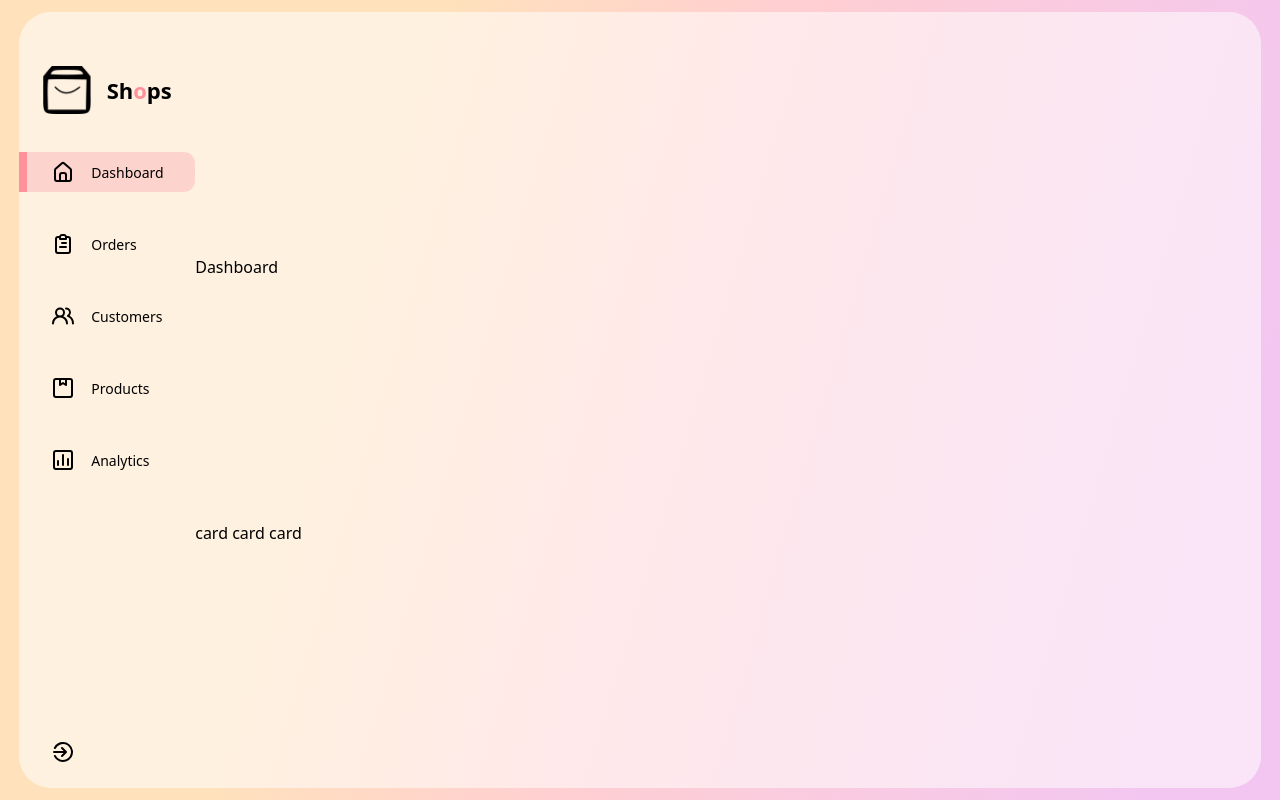
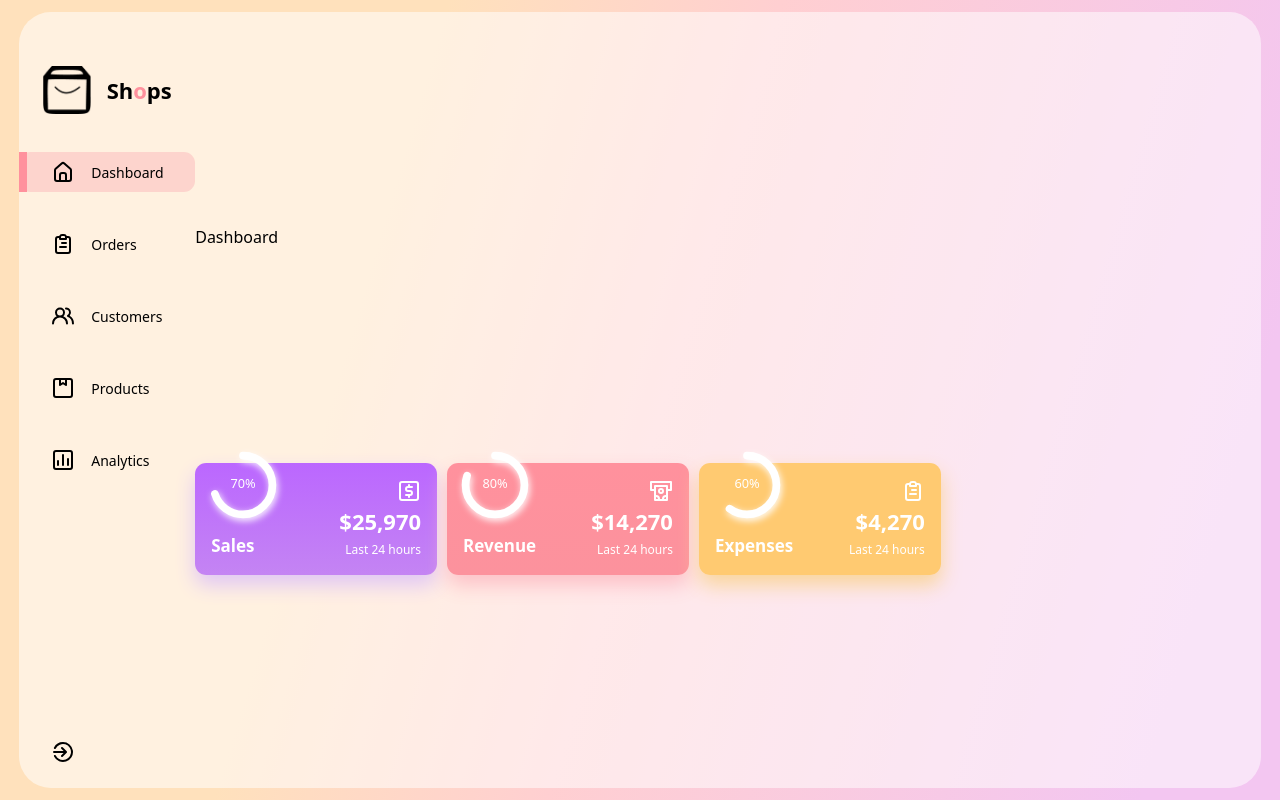
Before and after one commit to jahedasultana/Health-Track, a React (Vite) app in the folder client/: page /dashboard in a window 1280 px wide. Built offline with nearby package versions, Linux system fonts and the light colour scheme.

Commit message:
create new card

```diff
--- a/client/package.json
+++ b/client/package.json
@@ -13,6 +13,8 @@
     "@iconscout/react-unicons": "^2.0.2",
     "framer-motion": "^11.11.10",
     "react": "^18.3.1",
+    "react-apexcharts": "^1.5.0",
+    "react-circular-progressbar": "^2.1.0",
     "react-countup": "^6.5.3",
     "react-dom": "^18.3.1",
     "react-icons": "^5.3.0",
--- a/client/src/dashboard/cards/Cards.css
+++ b/client/src/dashboard/cards/Cards.css
@@ -0,0 +1,23 @@
+.Cards {
+    display: flex;
+    gap: 10px;
+  }
+  .parentContainer{
+    width: 100%;
+  }
+
+  @media screen and (max-width: 1200px) {
+    .Cards{
+      flex-direction: column;
+    }
+    .parentContainer{
+      height: 9rem;
+    }
+  }
+
+  @media screen and (max-width: 768px)
+  {
+    .Cards{
+      width: 90%;
+    }
+  }
--- a/client/src/dashboard/cards/Cards.jsx
+++ b/client/src/dashboard/cards/Cards.jsx
@@ -1,11 +1,24 @@
 
+import { cardsData } from "../data/Data";
+import Card from "./card/Card";
 import "./Cards.css";
 const Cards = () => {
     return (
         <div className="Cards">
-            card
-            card
-            card
+              {cardsData.map((card, id) => {
+        return (
+          <div className="parentContainer" key={id}>
+            <Card
+              title={card.title}
+              color={card.color}
+              barValue={card.barValue}
+              value={card.value}
+              png={card.png}
+              series={card.series}
+            />
+          </div>
+        );
+      })}
         </div>
     );
 };
--- /dev/null
+++ b/client/src/dashboard/cards/card/Card.css
@@ -0,0 +1,105 @@
+.CompactCard {
+    display: flex;
+    flex: 1;
+    height: 7rem !important;
+    border-radius: 0.7rem;
+    color: white;
+    padding: 1rem;
+    position: relative;
+    cursor: pointer;
+  }
+  .CompactCard:hover {
+    box-shadow: none !important;
+  }
+
+  /* radial bar */
+  .radialBar {
+    flex: 1 1;
+    display: flex;
+    flex-direction: column;
+    justify-content: flex-end;
+    gap: 1rem;
+  }
+  .CircularProgressbar {
+    width: 4rem !important;
+    overflow: visible;
+  }
+  .CircularProgressbar-path {
+    stroke: white !important;
+    stroke-width: 12px !important;
+    filter: drop-shadow(2px 4px 6px white);
+  }
+  .CircularProgressbar-trail {
+    display: none;
+  }
+  .CircularProgressbar-text {
+    fill: white !important;
+  }
+
+  .radialBar > span {
+    font-size: 17px;
+    font-weight: bold;
+  }
+
+  /* sideDetail*/
+  .detail {
+    flex: 1;
+    display: flex;
+    flex-direction: column;
+    align-items: flex-end;
+    justify-content: space-between;
+  }
+
+  .detail > span:nth-child(2) {
+    font-size: 22px;
+    font-weight: bold;
+  }
+  .detail > span:nth-child(3) {
+    font-size: 12px;
+  }
+
+  /* ExpandedCard */
+  .ExpandedCard {
+    position: absolute;
+    width: 60%;
+    height: 70vh;
+    z-index: 9;
+    left: 13rem;
+    border-radius: 1rem;
+    display: flex;
+    flex-direction: column;
+    align-items: center;
+    justify-content: space-around;
+    padding: 1rem;
+  }
+  .ExpandedCard > span:nth-of-type(1) {
+    color: white;
+    font-size: 26px;
+    font-weight: bold;
+    text-shadow: 0px 0px 15px white;
+  }
+  .ExpandedCard > span:nth-of-type(2) {
+    color: rgb(236, 236, 236);
+    font-size: 15px;
+  }
+
+  .chartContainer {
+    width: 70%;
+  }
+
+  @media screen and (max-width: 1200px) {
+    .ExpandedCard {
+      top: 2rem;
+      height: 45vh;
+      left: 6rem;
+    }
+  }
+
+  @media screen and (max-width: 768px) {
+    .ExpandedCard {
+      top: 8rem;
+      height: 50%;
+      left: 25px;
+      width: 80%;
+    }
+  }
--- /dev/null
+++ b/client/src/dashboard/cards/card/Card.jsx
@@ -0,0 +1,130 @@
+
+import "./Card.css";
+import { CircularProgressbar } from "react-circular-progressbar";
+import "react-circular-progressbar/dist/styles.css";
+import { motion ,AnimatePresence, LayoutGroup } from "framer-motion";
+import { UilTimes } from "@iconscout/react-unicons";
+import Chart from "react-apexcharts";
+import { useState } from "react";
+
+// parent Card
+
+const Card = (props) => {
+  const [expanded, setExpanded] = useState(false);
+  return (
+    <LayoutGroup>
+    <AnimatePresence>
+    {expanded ? (
+        <ExpandedCard param={props} setExpanded={() => setExpanded(false)} />
+      ) : (
+        <CompactCard param={props} setExpanded={() => setExpanded(true)} />
+      )}
+    </AnimatePresence>
+</LayoutGroup>
+  );
+};
+
+// Compact Card
+function CompactCard({ param, setExpanded }) {
+  const Png = param.png;
+  return (
+    <motion.div
+      className="CompactCard"
+      style={{
+        background: param.color.backGround,
+        boxShadow: param.color.boxShadow,
+      }}
+      layoutId="expandableCard"
+      onClick={setExpanded}
+    >
+      <div className="radialBar">
+        <CircularProgressbar
+          value={param.barValue}
+          text={`${param.barValue}%`}
+        />
+        <span>{param.title}</span>
+      </div>
+      <div className="detail">
+        <Png />
+        <span>${param.value}</span>
+        <span>Last 24 hours</span>
+      </div>
+    </motion.div>
+  );
+}
+
+// Expanded Card
+function ExpandedCard({ param, setExpanded }) {
+  const data = {
+    options: {
+      chart: {
+        type: "area",
+        height: "auto",
+      },
+
+      dropShadow: {
+        enabled: false,
+        enabledOnSeries: undefined,
+        top: 0,
+        left: 0,
+        blur: 3,
+        color: "#000",
+        opacity: 0.35,
+      },
+
+      fill: {
+        colors: ["#fff"],
+        type: "gradient",
+      },
+      dataLabels: {
+        enabled: false,
+      },
+      stroke: {
+        curve: "smooth",
+        colors: ["white"],
+      },
+      tooltip: {
+        x: {
+          format: "dd/MM/yy HH:mm",
+        },
+      },
+      grid: {
+        show: true,
+      },
+      xaxis: {
+        type: "datetime",
+        categories: [
+          "2018-09-19T00:00:00.000Z",
+          "2018-09-19T01:30:00.000Z",
+          "2018-09-19T02:30:00.000Z",
+          "2018-09-19T03:30:00.000Z",
+          "2018-09-19T04:30:00.000Z",
+          "2018-09-19T05:30:00.000Z",
+          "2018-09-19T06:30:00.000Z",
+        ],
+      },
+    },
+  };
+
+  return (
+    <motion.div
+      className="ExpandedCard"
+      style={{
+        background: param.color.backGround,
+        boxShadow: param.color.boxShadow,
+      }}
+      layoutId="expandableCard"
+    >
+      <div style={{ alignSelf: "flex-end", cursor: "pointer", color: "white" }}>
+        <UilTimes onClick={setExpanded} />
+      </div>
+        <span>{param.title}</span>
+      <div className="chartContainer">
+        <Chart options={data.options} series={param.series} type="area" />
+      </div>
+      <span>Last 24 hours</span>
+    </motion.div>
+  );
+}
+
+export default Card;
--- a/client/src/dashboard/data/Data.js
+++ b/client/src/dashboard/data/Data.js
@@ -5,6 +5,8 @@ import{
     UilPackage,
     UilChart,
     UilSignOutAlt,
+    UilUsdSquare,
+    UilMoneyWithdrawal
 }from "@iconscout/react-unicons";
 
 
@@ -32,3 +34,57 @@ export const SidebarData =[
 
 
 ];
+
+
+// Analytics Cards Data
+export const cardsData = [
+    {
+      title: "Sales",
+      color: {
+        backGround: "linear-gradient(180deg, #bb67ff 0%, #c484f3 100%)",
+        boxShadow: "0px 10px 20px 0px #e0c6f5",
+      },
+      barValue: 70,
+      value: "25,970",
+      png: UilUsdSquare,
+      series: [
+        {
+          name: "Sales",
+          data: [31, 40, 28, 51, 42, 109, 100],
+        },
+      ],
+    },
+    {
+      title: "Revenue",
+      color: {
+        backGround: "linear-gradient(180deg, #FF919D 0%, #FC929D 100%)",
+        boxShadow: "0px 10px 20px 0px #FDC0C7",
+      },
+      barValue: 80,
+      value: "14,270",
+      png: UilMoneyWithdrawal,
+      series: [
+        {
+          name: "Revenue",
+          data: [10, 100, 50, 70, 80, 30, 40],
+        },
+      ],
+    },
+    {
+      title: "Expenses",
+      color: {
+        backGround:
+          "linear-gradient(rgb(248, 212, 154) -146.42%, rgb(255 202 113) -46.42%)",
+        boxShadow: "0px 10px 20px 0px #F9D59B",
+      },
+      barValue: 60,
+      value: "4,270",
+      png: UilClipboardAlt,
+      series: [
+        {
+          name: "Expenses",
+          data: [10, 25, 15, 30, 12, 15, 20],
+        },
+      ],
+    },
+  ];
--- a/client/src/dashboard/mainDash/MainDash.jsx
+++ b/client/src/dashboard/mainDash/MainDash.jsx
@@ -4,7 +4,7 @@ import "./MainDash.css";
 const MainDash = () => {
     return (
        <div className="MainDash">
-        <h1>Dashboard</h1>
+        <h1 className="text-3xl font-bold">Dashboard</h1>
         <Cards/>
        </div>
     );
--- a/client/src/dashboard/sidebar/Sidebar.css
+++ b/client/src/dashboard/sidebar/Sidebar.css
@@ -63,6 +63,8 @@
     height: 100%;
     background: var(--pink);
     margin-right: calc(1rem - 8px);
+
+
 }
 
 .menu .menuItem:last-child{
```
Also changed, not shown: client/src/dashboard/sidebar/Sidebar.jsx (+17 -20 lines), 1 other file (tests, documents, lock files or other folders).
